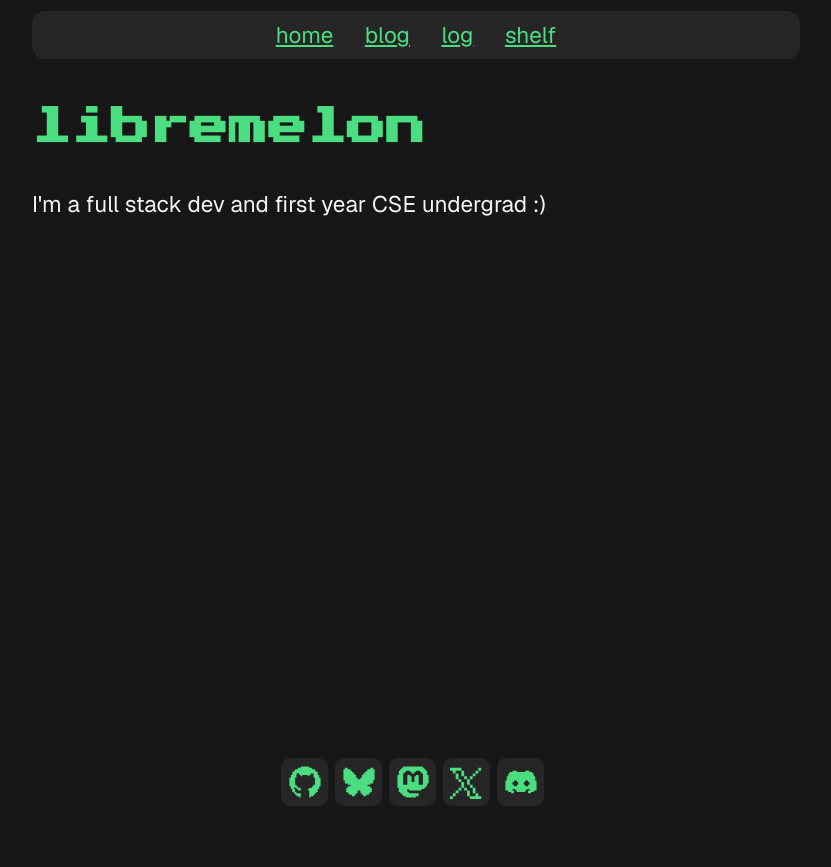
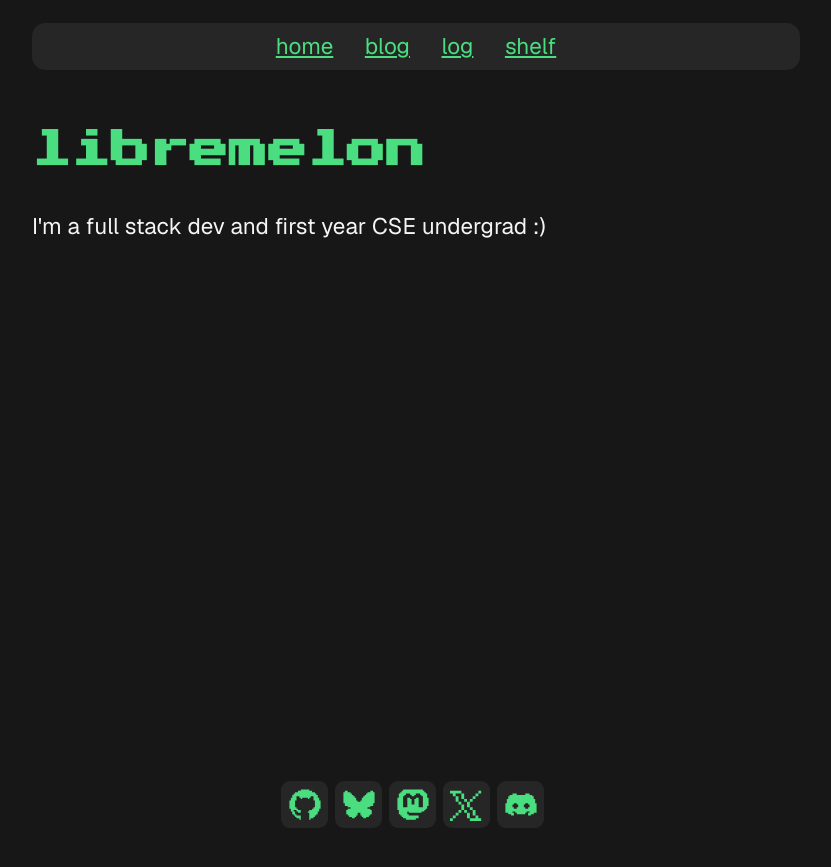
Before and after one commit to libremelon/libremelon.github.io, a Jekyll site: the page built from index.html, in a window 1280 px wide. Shown: the top 867 px of the page, without its empty margins (224-1055 px from the left). Built offline with Jekyll 4.4.1, drawn with Linux system fonts in a browser that asks for light colours.

Commit message:
refractor(header-nav): adjust margins

```diff
--- a/_sass/header-nav.scss
+++ b/_sass/header-nav.scss
@@ -1,7 +1,6 @@
 ul#header {
   padding: 0.25em;
   display: flex;
-  margin: 0.5em 0em;
   flex-direction: row;
   justify-content: center;
   border-radius: 1.5vh;
```
